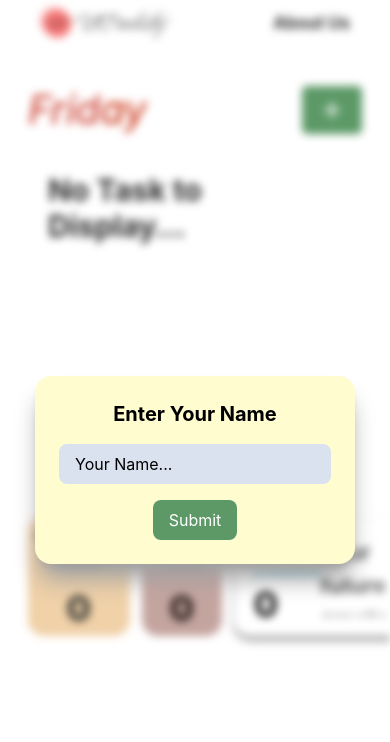
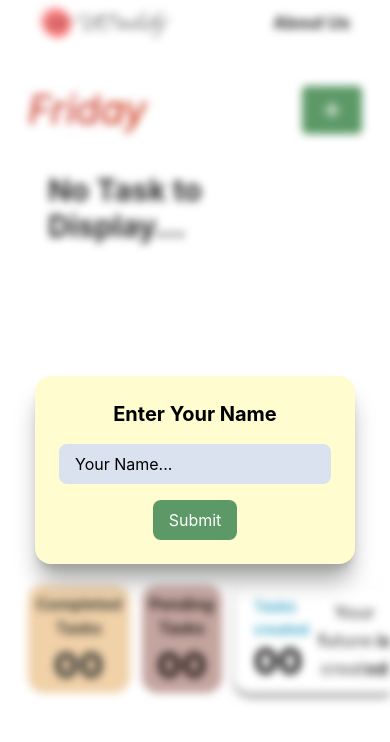
Before and after one commit to Muhammad-Uzair-2611/Utaskify, a React (Vite) app: page / in a window 390 px wide. Shown: the top 742 px of the page. Built offline with nearby package versions, Linux system fonts and the light colour scheme.

Commit message:
Work on Responsivness

```diff
--- a/src/components/Addtask.jsx
+++ b/src/components/Addtask.jsx
@@ -221,7 +221,9 @@ const Addtask = () => {
           </form>
           <div
             ref={taskRef}
-            className="grid sm:grid-cols-2 grid-cols-1 gap-3 p-4 overflow-hidden h-90 custom-scrollbar"
+            className={`grid sm:grid-cols-2 grid-cols-1 gap-3 p-4 overflow-hidden h-90 custom-scrollbar ${
+              todos.length <= 4 ? "mb-17" : "mb-0"
+            }`}
           >
             {todos.length > 0 ? (
               todos.map((item) => {
@@ -325,25 +327,31 @@ const Addtask = () => {
           <div className="px-4 flex mb-10 gap-x-3">
             <div className="comTask w-30 flex-col rounded-2xl bg-[#F0D1A8] p-2 flex  justify-between items-center text-[#3A3A36]">
               <span className=" text-center font-bold">Completed Tasks</span>
-              <span className="text-4xl font-extrabold">{comTasks}</span>
+              <span className="text-4xl font-extrabold">
+                {comTasks <= 9 ? "0" + comTasks : comTasks}
+              </span>
             </div>
             <div className="penTask w-30 flex-col rounded-2xl bg-[#C4A49F] p-2 flex  justify-between items-center text-[#291e1a]">
               <span className=" text-center font-bold">Pending Tasks</span>
-              <span className="text-4xl font-extrabold">{penTasks}</span>
+              <span className="text-4xl font-extrabold">
+                {penTasks <= 9 ? "0" + penTasks : penTasks}
+              </span>
             </div>
-            <div className="totTask flex justify-between w-[80%] bg-white  rounded-2xl px-5 py-3 shadow-md shadow-neutral-500 items-center">
+            <div className="totTask flex justify-between w-[80%] bg-white  rounded-2xl pl-5 py-3 shadow-md shadow-neutral-500 items-center">
               <div className="flex  h-full flex-col">
-                <span className="font-semibold text-[#30a1c4] text-lg">
+                <span className="font-semibold text-[#30a1c4] lg:text-lg text-[15px]">
                   Tasks created
                 </span>
-                <span className="text-4xl font-bold">{todos.length}</span>
+                <span className="text-4xl font-bold">
+                  {todos.length <= 9 ? "0" + todos.length : todos.length}
+                </span>
               </div>
-              <div className="max-w-90  max-h-20 overflow-clip">
+              <div className="max-w-90 text-center max-h-20 overflow-clip">
                 <ShinyText
-                  text="Your future is created by what you do today, not tomorrow not tomorrow"
+                  text="Your future is created by what you do today, not tomorrow."
                   disabled={false}
                   speed={3}
-                  className="shiny-text-white_Black text-[22px] font-bold"
+                  className="shiny-text-white_Black lg:text-[22px] text-lg font-bold"
                 />
                 <span className="text-[22px] font-bold text-[#3A3A36]"></span>
               </div>
--- a/src/index.css
+++ b/src/index.css
@@ -8,7 +8,9 @@
   -webkit-font-smoothing: antialiased;
   -moz-osx-font-smoothing: grayscale;
 }
-
+*{
+  /* border: 1px solid red; */
+}
 /* Custom CSS */
 
 .playwrite-it-moderna {
```
